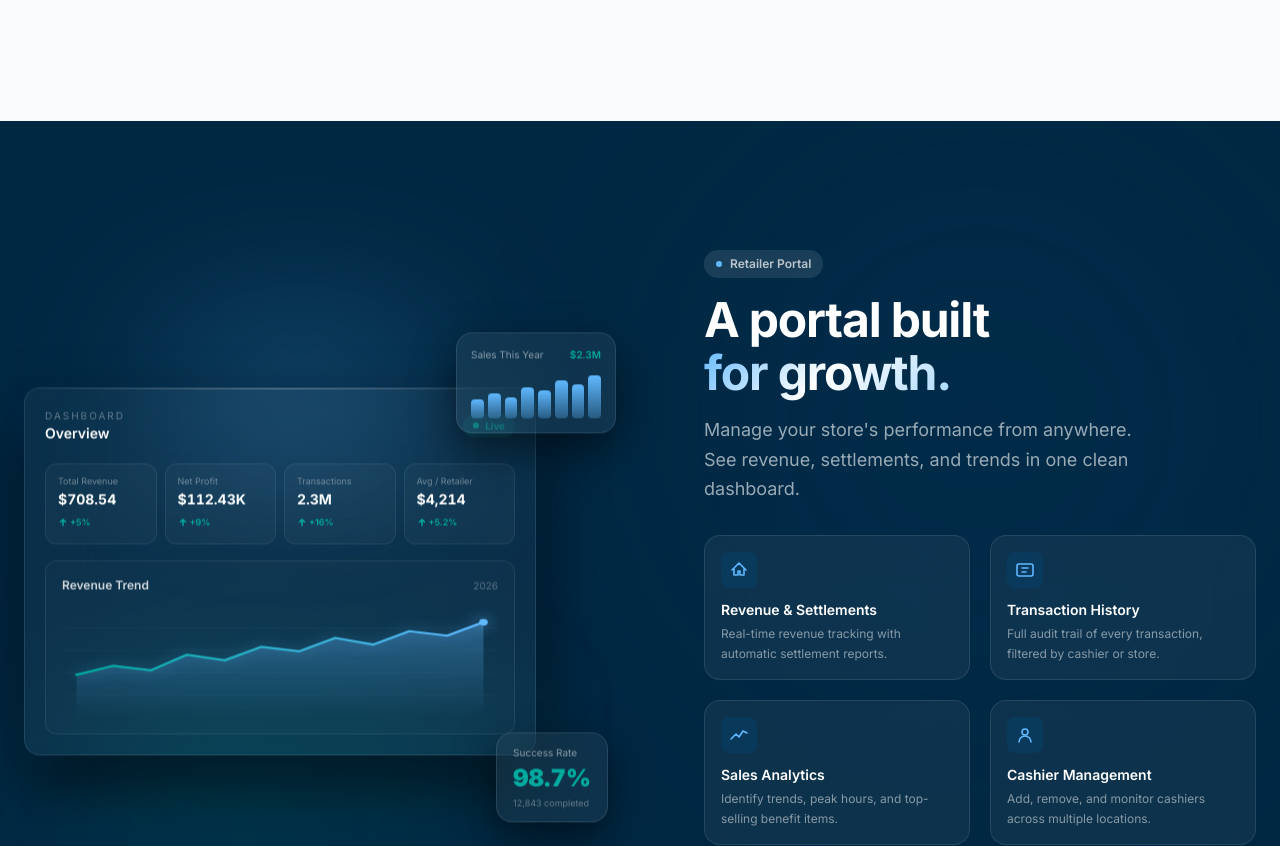
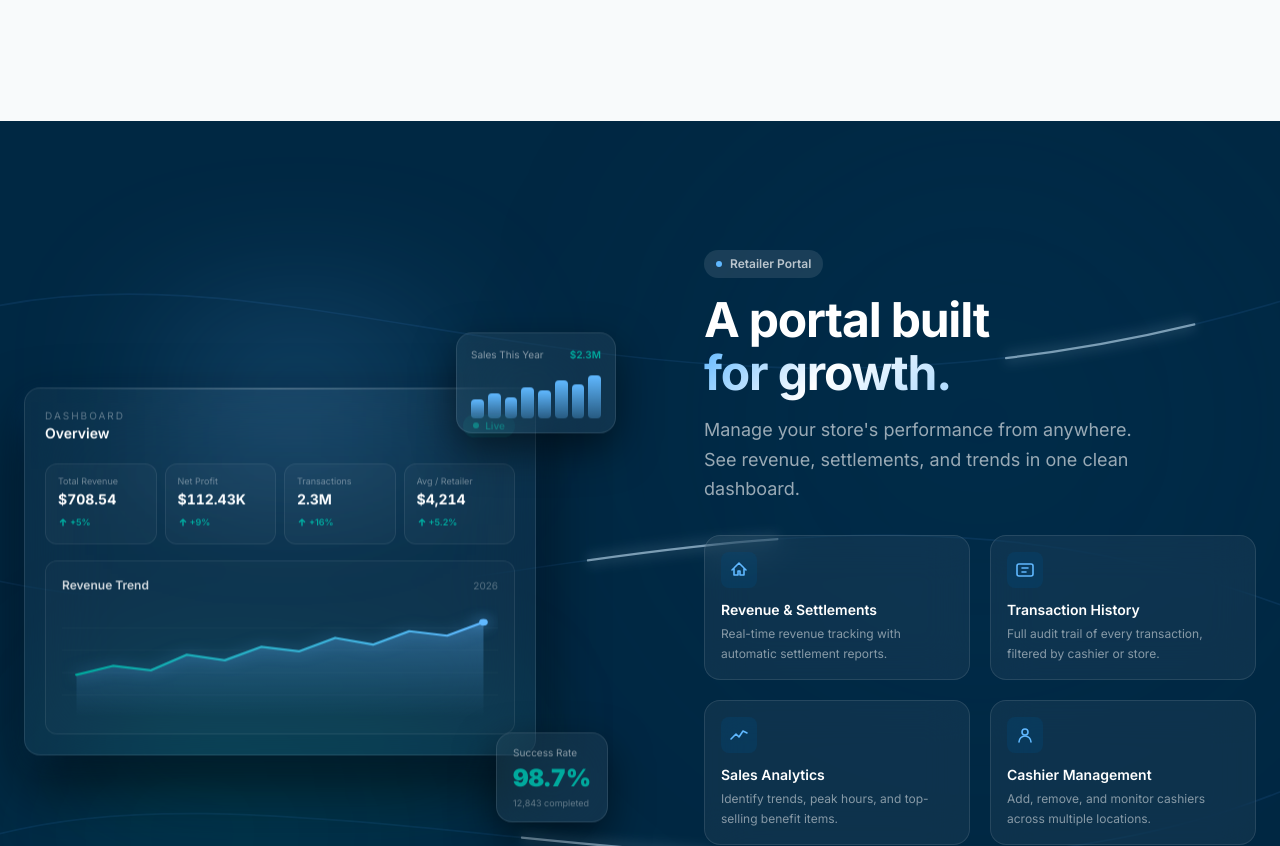
Before and after one commit to marielabattista88/Landing-Page-BPOS, a Next.js app: page / in a window 1280 px wide. Shown: the part 3500-4346 px from the top of the page. Built offline with nearby package versions, Linux system fonts and the light colour scheme.

Commit message:
feat: add FlowLines component and integrate into FeaturePortal, HardwareSection, and SecuritySection for enhanced visual effects

```diff
--- a/src/components/landing/FeaturePortal.tsx
+++ b/src/components/landing/FeaturePortal.tsx
@@ -1,6 +1,7 @@
 "use client";
 
 import { motion } from "framer-motion";
+import FlowLines from "./FlowLines";
 
 const kpis = [
   { label: "Total Revenue", value: "$708.54", delta: "+5%" },
@@ -62,6 +63,7 @@ export default function FeaturePortal() {
       <div className="absolute inset-0 overflow-hidden pointer-events-none">
         <div className="absolute top-0 right-0 w-150 h-150 rounded-full bg-navy/10 blur-[120px]" />
         <div className="absolute bottom-0 left-0 w-96 h-96 rounded-full bg-teal/5 blur-[80px]" />
+        <FlowLines opacity={0.6} />
       </div>
 
       <div className="max-w-7xl mx-auto px-6 relative z-10">
--- /dev/null
+++ b/src/components/landing/FlowLines.tsx
@@ -0,0 +1,62 @@
+"use client";
+
+import { motion } from "framer-motion";
+
+type FlowLinesProps = {
+  /** Base (dim) stroke color */
+  color?: string;
+  /** Bright traveling-light color */
+  highlight?: string;
+  /** Overall opacity of the whole field */
+  opacity?: number;
+  className?: string;
+};
+
+/**
+ * Reusable "traveling light" flow field — echoes the hero's animated arcs.
+ * Drop into any dark section as an absolutely-positioned background layer.
+ * Smooth bezier curves stretch edge-to-edge; a bright dash travels along each,
+ * tying the page's sections together with one recurring motion motif.
+ */
+const PATHS = [
+  { d: "M-40,170 C 360,90 760,330 1480,150", dur: 9 },
+  { d: "M-40,400 C 460,500 880,250 1480,440", dur: 12, delay: 1.4 },
+  { d: "M-40,640 C 320,540 980,760 1480,580", dur: 10.5, delay: 2.6 },
+];
+
+export default function FlowLines({
+  color = "#58A1FF",
+  highlight = "#CDEBFF",
+  opacity = 1,
+  className = "",
+}: FlowLinesProps) {
+  return (
+    <svg
+      className={`absolute inset-0 w-full h-full pointer-events-none ${className}`}
+      viewBox="0 0 1440 800"
+      preserveAspectRatio="none"
+      aria-hidden
+      style={{ opacity }}
+    >
+      {PATHS.map((p, i) => (
+        <g key={i}>
+          {/* Dim base line */}
+          <path d={p.d} fill="none" stroke={color} strokeWidth={1.5} strokeOpacity={0.16} />
+          {/* Bright traveling segment */}
+          <motion.path
+            d={p.d}
+            fill="none"
+            stroke={highlight}
+            strokeWidth={2}
+            strokeLinecap="round"
+            pathLength={1}
+            strokeDasharray="0.14 0.86"
+            animate={{ strokeDashoffset: [0, -1] }}
+            transition={{ duration: p.dur, repeat: Infinity, ease: "linear", delay: p.delay ?? 0 }}
+            style={{ filter: `drop-shadow(0 0 6px ${highlight})` }}
+          />
+        </g>
+      ))}
+    </svg>
+  );
+}
--- a/src/components/landing/HardwareSection.tsx
+++ b/src/components/landing/HardwareSection.tsx
@@ -2,6 +2,7 @@
 
 import { motion } from "framer-motion";
 import Image from "next/image";
+import FlowLines from "./FlowLines";
 
 const appFeatures = [
   {
@@ -51,9 +52,10 @@ const bullets = [
 
 export default function HardwareSection() {
   return (
-    <section id="hardware" className="overflow-hidden bg-[#002843]">
-      <div className="max-w-7xl mx-auto px-6 py-24 lg:py-32">
-        <div className="grid lg:grid-cols-2 gap-16 xl:gap-28 items-center">
+    <section id="hardware" className="relative overflow-hidden bg-[#002843]">
+      <FlowLines opacity={0.5} className="z-0" />
+      <div className="relative z-10 max-w-7xl mx-auto px-6 py-24 lg:py-32">
+        <div className="grid lg:grid-cols-2 gap-16 lg:gap-28 xl:gap-40 items-center">
 
           {/* ── Left: device image with circles ── */}
           <motion.div
@@ -64,10 +66,9 @@ export default function HardwareSection() {
             className="flex justify-center lg:justify-end"
           >
             <div className="relative flex items-center justify-center">
-              {/* Soft halo rings that echo the section background */}
+              {/* Soft halo + teal core glow */}
               <div className="absolute w-130 h-130 rounded-full bg-white/4" />
               <div className="absolute w-100 h-100 rounded-full bg-white/3" />
-              {/* Teal glow — blends the terminal's light into the dark background */}
               <div className="absolute w-85 h-85 rounded-full bg-teal/25 blur-[90px]" />
               <div className="absolute bottom-8 w-65 h-30 rounded-full bg-navy/40 blur-[70px]" />
 
--- a/src/components/landing/SecuritySection.tsx
+++ b/src/components/landing/SecuritySection.tsx
@@ -1,6 +1,7 @@
 "use client";
 
 import { motion } from "framer-motion";
+import FlowLines from "./FlowLines";
 
 const pillars = [
   {
@@ -76,6 +77,7 @@ export default function SecuritySection() {
             backgroundSize: "60px 60px",
           }}
         />
+        <FlowLines opacity={0.45} />
       </div>
 
       <div className="max-w-7xl mx-auto px-6 relative z-10">
```
